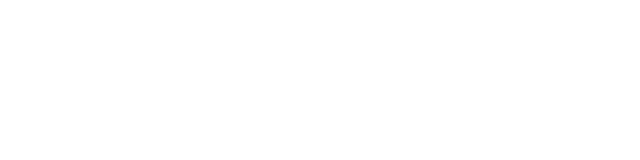
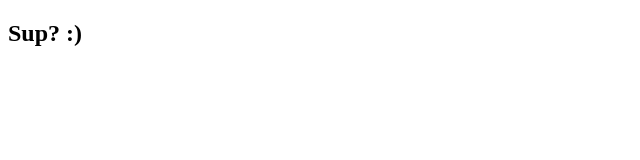
Before and after one commit to germmand/DeveloopPruebaFrontEnd, an Angular app: page /Exportboard in a window 1280 px wide. Before the commit this address led to /. Shown: the top 160 px of the page, without its empty margins (0-640 px from the left). Built offline with nearby package versions, Linux system fonts and the light colour scheme.

Commit message:
agregando componente de exportación

```diff
--- /dev/null
+++ b/src/app/components/exportboard/exportboard.component.html
@@ -0,0 +1 @@
+<h2>Sup? :)</h2>
--- /dev/null
+++ b/src/app/components/exportboard/exportboard.component.ts
@@ -0,0 +1,16 @@
+import { Component } from '@angular/core';
+
+@Component({
+    selector: 'app-exportboard',
+    templateUrl: './exportboard.component.html',
+    styleUrls: ['./exportboard.component.css']
+})
+export class ExportboardComponent {
+    constructor() {
+
+    }
+
+    ngOnInit() {
+
+    }
+}
--- a/src/app/routing/routes.ts
+++ b/src/app/routing/routes.ts
@@ -1,11 +1,15 @@
 import { Routes } from '@angular/router';
 import { DashboardComponent } from '../components/dashboard/dashboard.component';
+import { ExportboardComponent } from '../components/exportboard/exportboard.component';
 
 export const AppRoutes : Routes = [{
     path: 'Dashboard',
     component: DashboardComponent
 }, {
+    path: 'Exportboard',
+    component: ExportboardComponent
+}, {
     path: '',
-    redirectTo: '/Dashboard',
+    redirectTo: '/Exportboard',
     pathMatch: 'full'
 }];
```
Also changed, not shown: src/app/feature/encargos.module.ts (+5 -2 lines), src/app/components/exportboard/exportboard.component.css (added).
